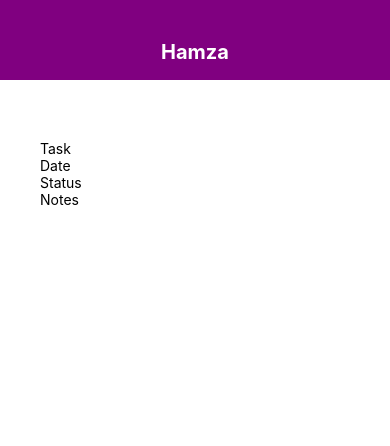
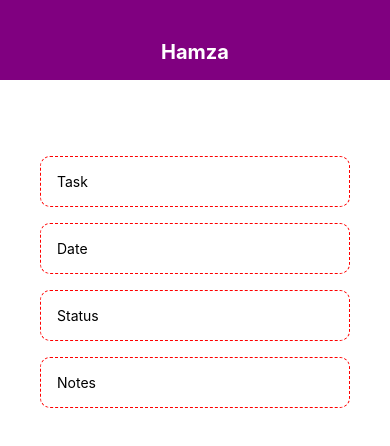
Before and after one commit to HamzaFikri/RactNativeApp, a React Native app in the folder to-do-app/: screen / in a window 390 px wide. Shown: the top 446 px of the page. Built offline with nearby package versions, Linux system fonts and the light colour scheme.

Commit message:
Update App.js

```diff
--- a/to-do-app/App.js
+++ b/to-do-app/App.js
@@ -2,6 +2,7 @@ import React,{ useState} from 'react';
 import { StatusBar } from 'expo-status-bar';
 import { StyleSheet, Text, View, FlatList } from 'react-native';
 import Header from './components/header';
+import TodoItem from './components/todoitem';
 
 export default function App() {
   const [stats, setStats] = useState([
@@ -20,7 +21,8 @@ export default function App() {
           <FlatList
             data={stats}
             renderItem={({ item }) => (
-              <Text>{item.text}</Text>
+              // <Text>{item.text}</Text>
+              <TodoItem  item={item}/>
             )}
 
           />
```
